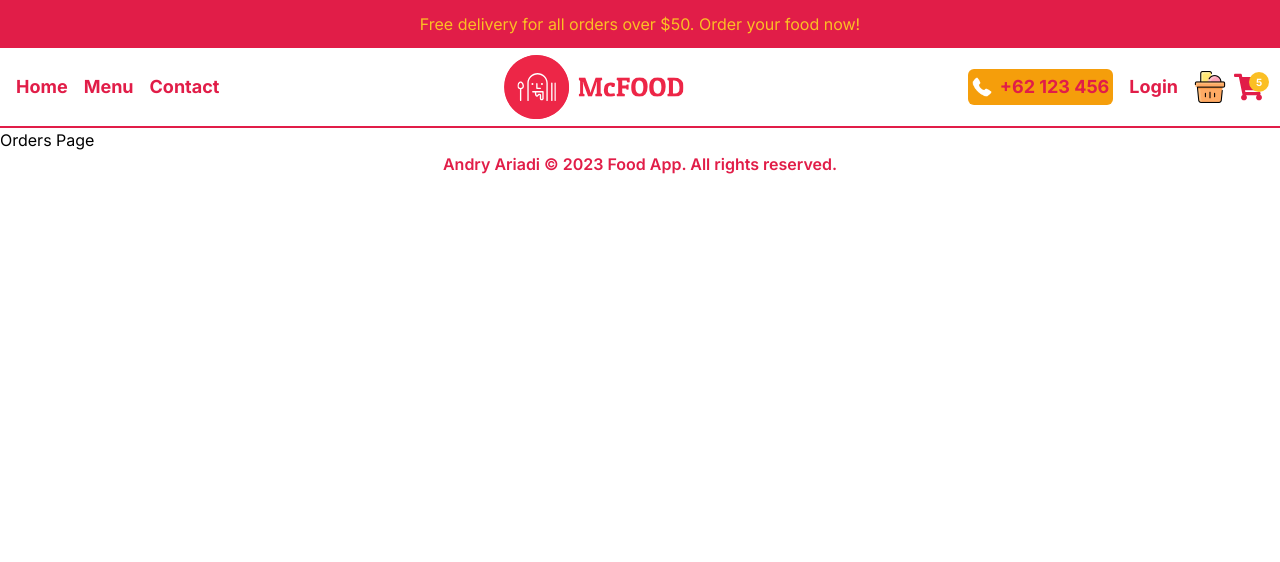
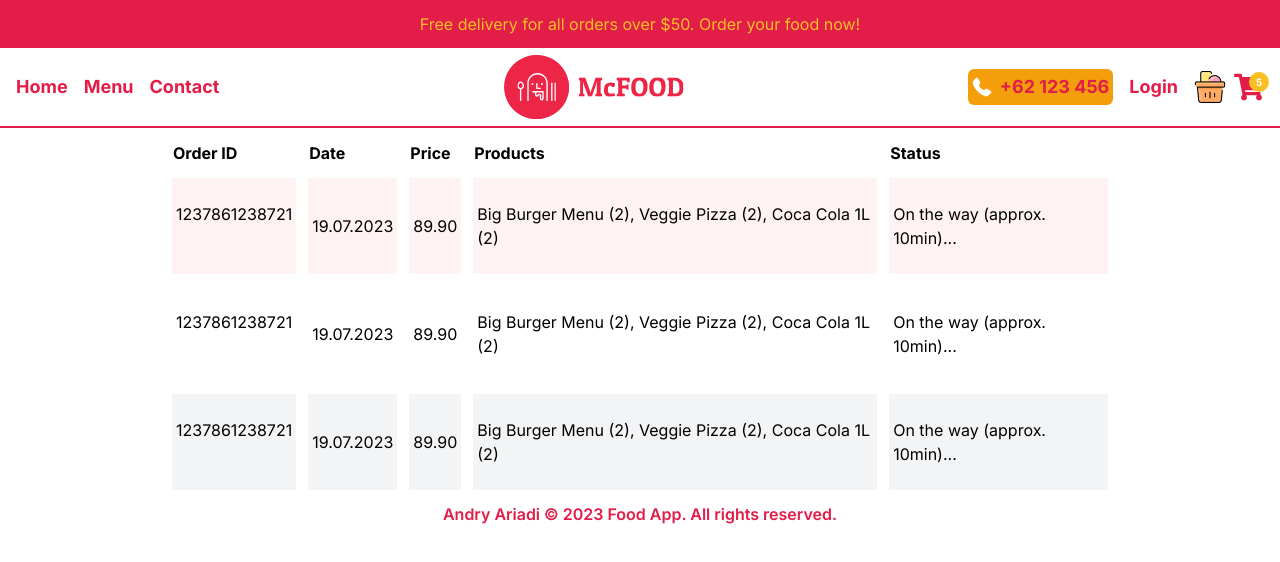
Before and after one commit to andryariadi/food-ordering-app, a Next.js app in the folder food-app/: page /orders in a window 1280 px wide. Shown: the top 562 px of the page. Built offline with nearby package versions, Linux system fonts and the light colour scheme.

Commit message:
styling orders page

```diff
--- a/food-app/src/app/login/page.tsx
+++ b/food-app/src/app/login/page.tsx
@@ -10,7 +10,7 @@
             <Image src="/login.jpg" alt="login" fill className="object-cover" />
           </div>
           <div className="flex flex-col gap-8 p-10 md:w-1/2 justify-center">
-            <h1 className="text-xl font-bold">Welcome</h1>
+            <h1 className="text-xl xl:text-3xl font-bold">Welcome</h1>
             <p>Log into your account or create a new one using social buttons</p>
             <button className="flex gap-4 p-4 ring-1 ring-rose-600 rounded-md">
               <Image src={"/google.png"} alt="google" width={20} height={20} className="object-contain" />
--- a/food-app/src/app/orders/page.tsx
+++ b/food-app/src/app/orders/page.tsx
@@ -1,8 +1,41 @@
 export default function OrdersPage() {
   return (
     <>
-      <main>
-        <h1>Orders Page</h1>
+      <main className="px-4 lg:px-20 xl:px-40">
+        <table className="w-full border-separate border-spacing-3">
+          <thead>
+            <tr className="text-left">
+              <th className="hidden md:block">Order ID</th>
+              <th>Date</th>
+              <th>Price</th>
+              <th className="hidden md:block">Products</th>
+              <th>Status</th>
+            </tr>
+          </thead>
+          <tbody>
+            <tr className="text-sm md:text-base bg-red-50">
+              <td className="hidden md:block py-6 px-1">1237861238721</td>
+              <td className="py-6 px-1">19.07.2023</td>
+              <td className="py-6 px-1">89.90</td>
+              <td className="hidden md:block py-6 px-1">Big Burger Menu (2), Veggie Pizza (2), Coca Cola 1L (2)</td>
+              <td className="py-6 px-1">On the way (approx. 10min)...</td>
+            </tr>
+            <tr className="text-sm md:text-base odd:bg-gray-100">
+              <td className="hidden md:block py-6 px-1">1237861238721</td>
+              <td className="py-6 px-1">19.07.2023</td>
+              <td className="py-6 px-1">89.90</td>
+              <td className="hidden md:block py-6 px-1">Big Burger Menu (2), Veggie Pizza (2), Coca Cola 1L (2)</td>
+              <td className="py-6 px-1">On the way (approx. 10min)...</td>
+            </tr>
+            <tr className="text-sm md:text-base odd:bg-gray-100">
+              <td className="hidden md:block py-6 px-1">1237861238721</td>
+              <td className="py-6 px-1">19.07.2023</td>
+              <td className="py-6 px-1">89.90</td>
+              <td className="hidden md:block py-6 px-1">Big Burger Menu (2), Veggie Pizza (2), Coca Cola 1L (2)</td>
+              <td className="py-6 px-1">On the way (approx. 10min)...</td>
+            </tr>
+          </tbody>
+        </table>
       </main>
     </>
   );
```
